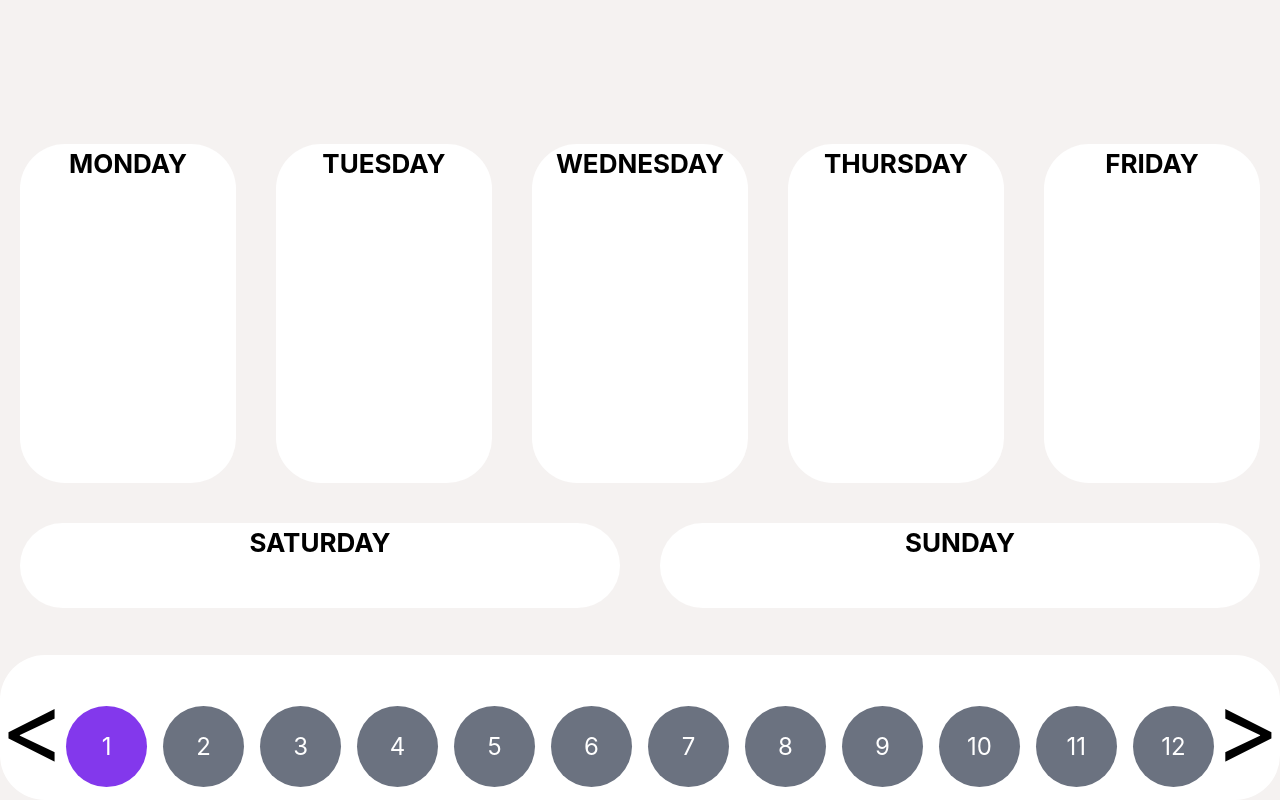
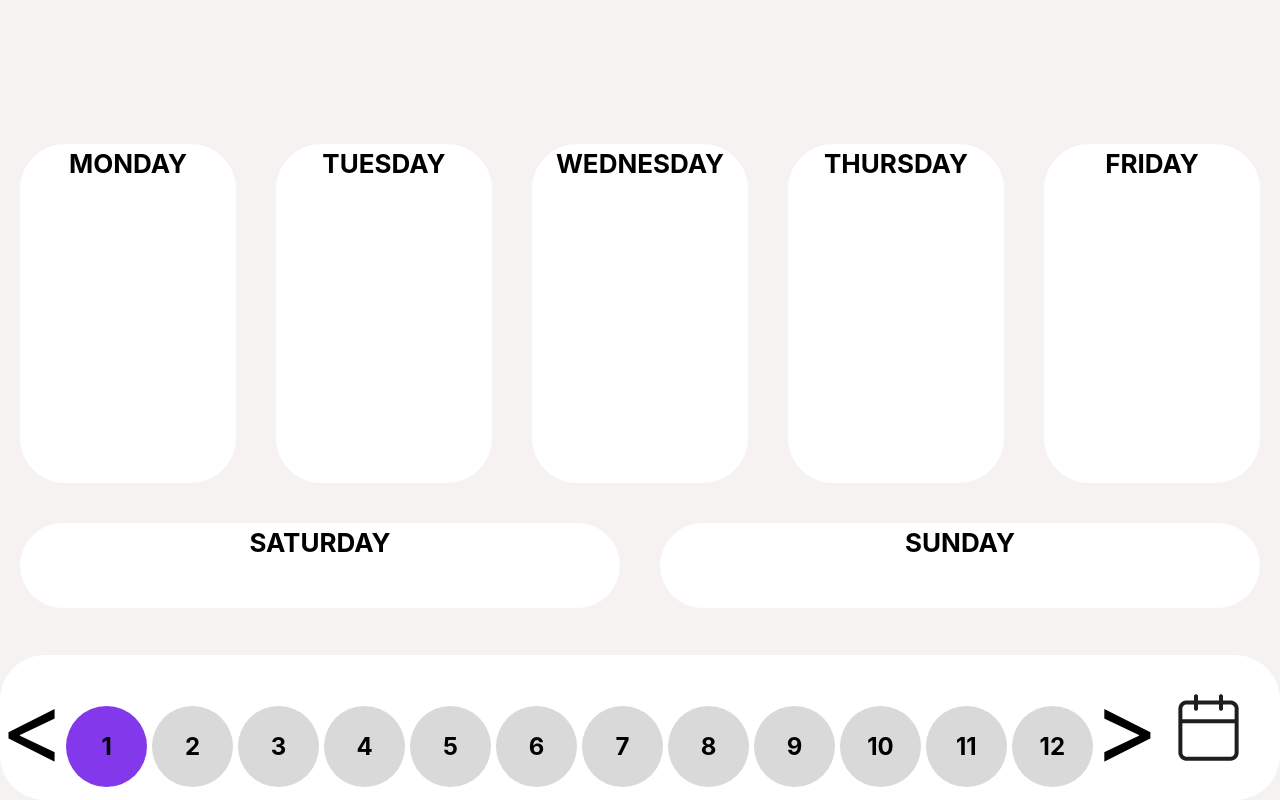
Before and after one commit to kayne-lee/team-MC, a React (Create React App) app in the folder fe/: page /home in a window 1280 px wide. Built offline with nearby package versions, Linux system fonts and the light colour scheme; the HTML template or start-up script is replaced by a standard one.

Commit message:
Added calendar and styled buttons more

```diff
--- a/fe/src/components/Home.jsx
+++ b/fe/src/components/Home.jsx
@@ -1,4 +1,5 @@
 import React, { useState, useEffect } from 'react';
+import { FaCalendar } from "react-icons/fa";
 import '../styles/home.css';
 
 export default function Home() {
@@ -58,8 +59,8 @@ export default function Home() {
                     {days.map((day) => (
                         <button key={day} onClick={() => setSelectedDay(day)}>
                             <div
-                                className={`cursor-pointer h-[81px] w-[81px] text-[24px] text-white rounded-[45px] mt-[38px] flex justify-center items-center ${
-                                    selectedDay === day ? 'bg-[#8338EC]' : 'bg-gray-500'
+                                className={`day-buttons cursor-pointer h-[81px] w-[81px] text-[24px] text-black font-bold rounded-[45px] mt-[38px] flex justify-center items-center ${
+                                    selectedDay === day ? 'bg-[#8338EC]' : 'bg-[#D9D9D9]'
                                 }`}
                             >
                                 {day}
@@ -68,6 +69,7 @@ export default function Home() {
                     ))}
                 </div>
                 <button onClick={handleNextWeek} className="arrow-button text-[100px]">&gt;</button>
+                <img src="/assets/icons/Calendar.png" alt="Calendar Icon" className="w-[81px] ml-[12px] mr-[34px]" />
             </div>
         </div>
     );
```
Also changed, not shown: fe/public/assets/icons/Calendar.png (added).
